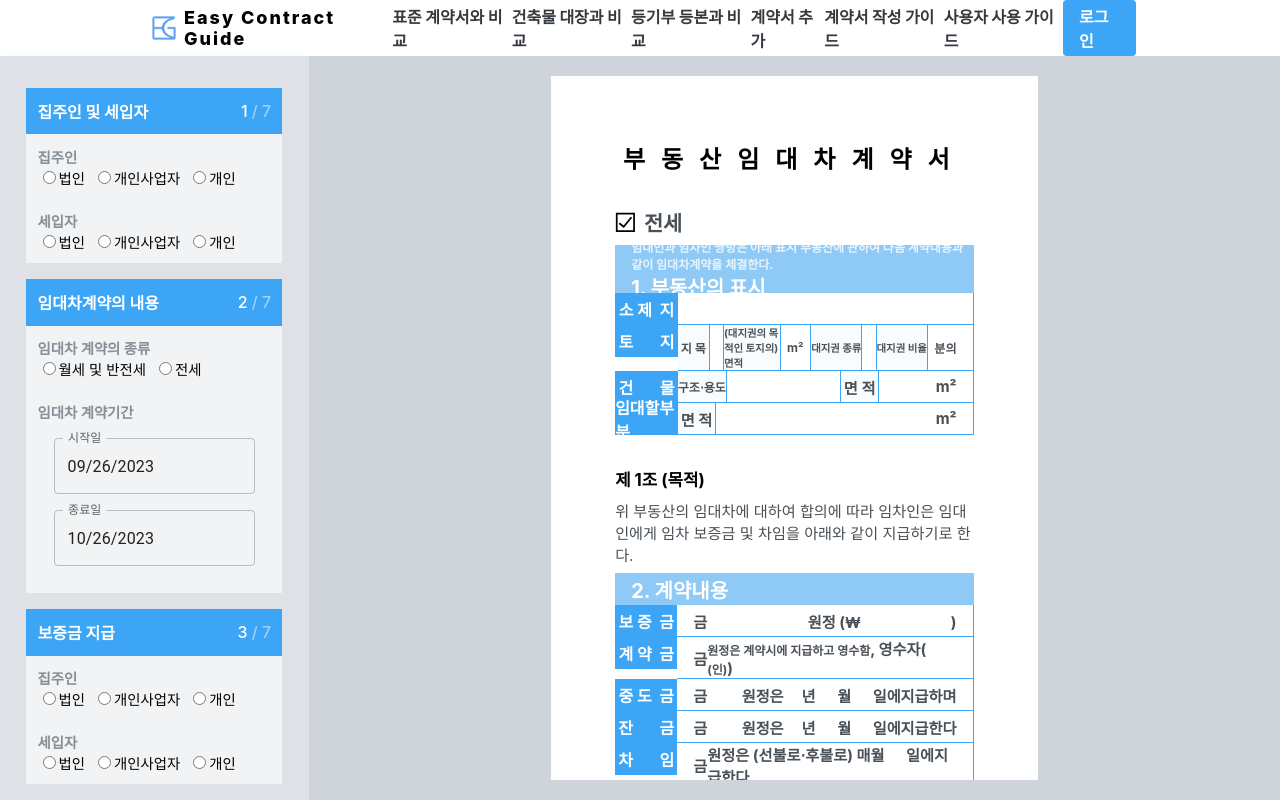
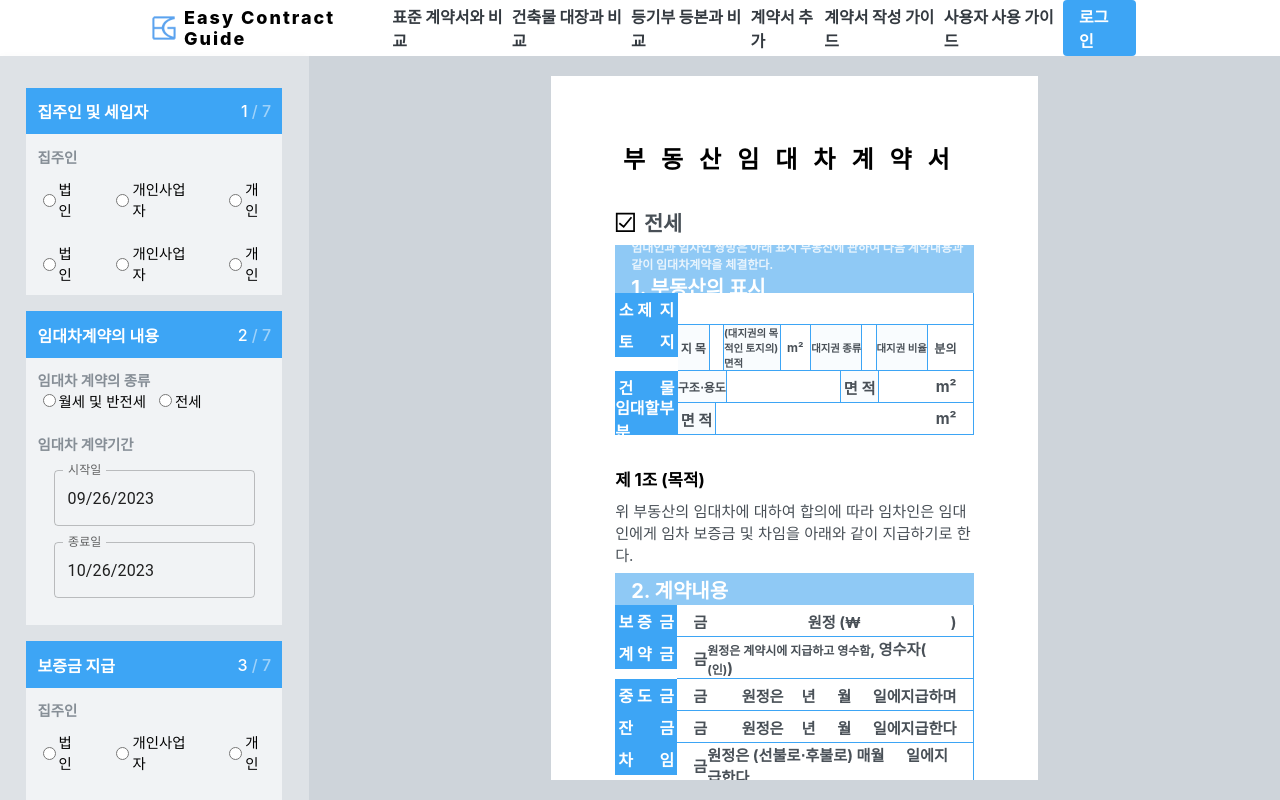
Before and after one commit to RanungPark/easy-contract-guide, a React (Create React App) app: page /dous in a window 1280 px wide. Built offline with nearby package versions, Linux system fonts and the light colour scheme.

Commit message:
첫번째 옵션 스타일 변경

```diff
--- a/src/components/options/OptionFirst.js
+++ b/src/components/options/OptionFirst.js
@@ -7,30 +7,42 @@ const OptionFirstBlock = styled.div`
 
 const OptionBody = styled.div`
   background: ${palette.gray[1]};
+  font-size: 0.9rem;
 
   .title{
     color: ${palette.gray[6]};
     font-weight: bold;
   }
-  .radioItem {
-    margin-right: 0.5rem;
+`
+const RadioWrapper = styled.div`
+  padding: 0.7rem;
+  padding-bottom: 0;
 
+  &.paddingBottomAdd {
+  padding-bottom: 0.7rem;
   }
-  .radioBox {
-    display: flex;
-  }
-  font-size: 0.9rem;
 `
 
-const RadioWrapper = styled.div`
-  padding: 0.7rem;
+const RadioBox = styled.div`
+  display: flex;
+  margin-top: 0.7rem;
+
+  input {
+    &.marginLeftAdd {
+      margin-left: 2rem;
+    }
+  }
 `
 
 const InputBox = styled.div`
-  margin-top: 1rem;
+  margin-top: 0.7rem;
   background: white;
   border: 0.5px solid #3DA5F5;
   border-radius: 25px;
+  overflow: hidden;
+  display: flex;
+  justify-content: space-between;
+  align-items: center;
 
   input,
   label {
@@ -40,7 +52,9 @@ const InputBox = styled.div`
     padding: 0.5rem;
   }
 
-  input {
+  input{
+    margin-right:0.5rem;
+    max-width:100%;
     min-width: 0;
     flex: 1;
     background: white;
@@ -55,6 +69,7 @@ const InputBox = styled.div`
     font-size: 0.9rem;
   }
 `
+
 const OptionFirst = () => {
   const [hostRadio, setHostRadio] = useState(false);
   const [tenantRadio, setTenantRadio] = useState(false);
@@ -67,14 +82,6 @@ const OptionFirst = () => {
 
   const handleTenantClick = (e) => {
     setTenantRadio(e.target.value);
-  }
-
-  const handleHostChange = (e) => {
-    setHostInput(e.target.value);
-  }
-
-  const handleTenantChange = (e) => {
-    setTenantInput(e.target.value);
   }
 
   useEffect(() => {
@@ -90,54 +97,95 @@ const OptionFirst = () => {
       <OptionBody>
         <RadioWrapper>
           <div className='title'>집주인</div>
-          <div className='radioBox'>
-          <div className='radioItem'>
+          <RadioBox>
             <input type="radio" id="host법인" name="host" value="법인명" onClick={handleHostClick}/>
             <label for="host법인">법인</label>
-          </div>
-          <div className='radioItem'>
-            <input type="radio" id="host개인사업자" name="host" value="상호" onClick={handleHostClick}/>
+            <input className="marginLeftAdd" type="radio" id="host개인사업자" name="host" value="상호(사업체명)" onClick={handleHostClick}/>
             <label for="host개인사업자">개인사업자</label>
-          </div>
-          <div className='radioItem'>
-            <input type="radio" id="host개인" name="host" value="성명" onClick={handleHostClick}/>
+            <input className="marginLeftAdd" type="radio" id="host개인" name="host" value="성명" onClick={handleHostClick}/>
             <label for="host개인">개인</label>
-          </div>
-          </div>
+          </RadioBox>
           {
             hostRadio !== false && <>
               <InputBox>
                 <label htmlFor='hostInput'>{hostRadio}</label>
-                <input id="hostInput" type='text' placeholder='입력' value={hostInput} onChange={handleHostChange}/>
+                {
+                  hostRadio === '법인명' ?
+                    <input
+                      id="tenantInput"
+                      type='text'
+                      placeholder='법인명 입력'
+                      value={hostInput}
+                      onChange={e => setTenantInput(e.target.value)}
+                    />
+                    : (hostRadio === '상호(사업체명)' ?
+                    <input
+                      id="tenantInput"
+                      type='text'
+                      placeholder='상호(사업체명) 입력'
+                      value={hostInput}
+                      onChange={e => setTenantInput(e.target.value)}
+                    />
+                    :
+                    <input
+                    id="tenantInput"
+                    type='text'
+                    placeholder='성명 입력'
+                    value={hostInput}
+                    onChange={e => setTenantInput(e.target.value)}
+                    />
+                    )
+                }
               </InputBox>
             </>
           }
         </RadioWrapper>
-        <RadioWrapper>
-          <div className='title'>세입자</div>
-          <div className='radioBox'>
-          <div className='radioItem'>
-            <input type="radio" id="tenant법인" name="tenant" value="법인" onClick={handleTenantClick}/>
+
+        <RadioWrapper className='paddingBottomAdd'>
+          <RadioBox>
+            <input type="radio" id="tenant법인" name="tenant" value="법인명" onClick={handleTenantClick}/>
             <label for="tenant법인">법인</label>
-          </div>
-          <div className='radioItem'>
-            <input type="radio" id="tenant개인사업자" name="tenant" value="상호" onClick={handleTenantClick}/>
+            <input  className="marginLeftAdd" type="radio" id="tenant개인사업자" name="tenant" value="상호(사업체명)" onClick={handleTenantClick}/>
             <label for="tenant개인사업자">개인사업자</label>
-          </div>
-          <div className='radioItem'>
-            <input type="radio" id="tenant개인" name="tenant" value="개인" onClick={handleTenantClick}/>
+            <input  className="marginLeftAdd" type="radio" id="tenant개인" name="tenant" value="성명" onClick={handleTenantClick}/>
             <label for="tenant개인">개인</label>
-          </div>
-          </div>
+          </RadioBox>
           {
             tenantRadio !== false && <>
               <InputBox>
                 <label htmlFor='tenantInput'>{tenantRadio}</label>
-                <input id="tenantInput" type='text' placeholder='입력' value={tenantInput} onChange={handleTenantChange}/>
+                {
+                  tenantRadio === '법인명' ?
+                    <input
+                      id="tenantInput"
+                      type='text'
+                      placeholder='법인명 입력'
+                      value={tenantInput}
+                      onChange={e => setTenantInput(e.target.value)}
+                    />
+                    : (tenantRadio === '상호(사업체명)' ?
+                    <input
+                      id="tenantInput"
+                      type='text'
+                      placeholder='상호(사업체명) 입력'
+                      value={tenantInput}
+                      onChange={e => setTenantInput(e.target.value)}
+                    />
+                    :
+                    <input
+                    id="tenantInput"
+                    type='text'
+                    placeholder='성명 입력'
+                    value={tenantInput}
+                    onChange={e => setTenantInput(e.target.value)}
+                    />
+                    )
+                }
               </InputBox>
             </>
           }
         </RadioWrapper>
+
       </OptionBody>
     </OptionFirstBlock >
   );
```
